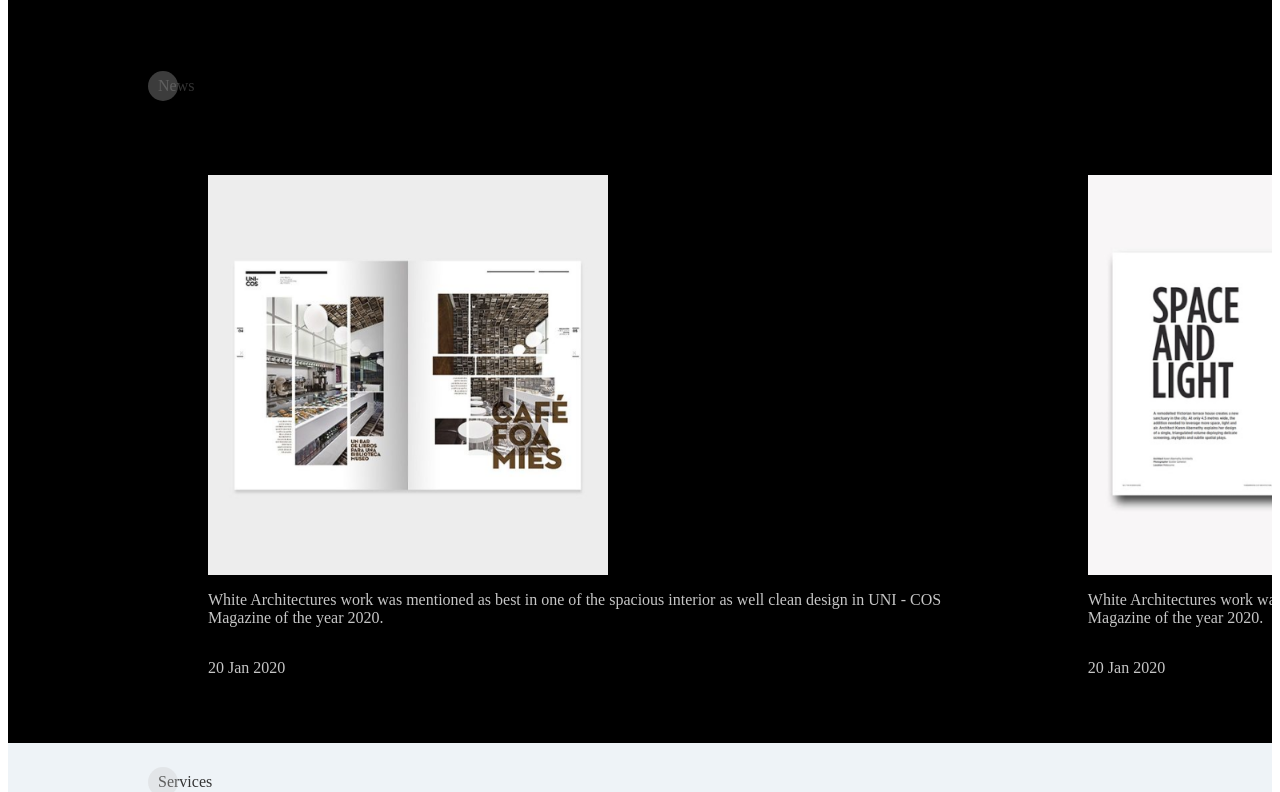
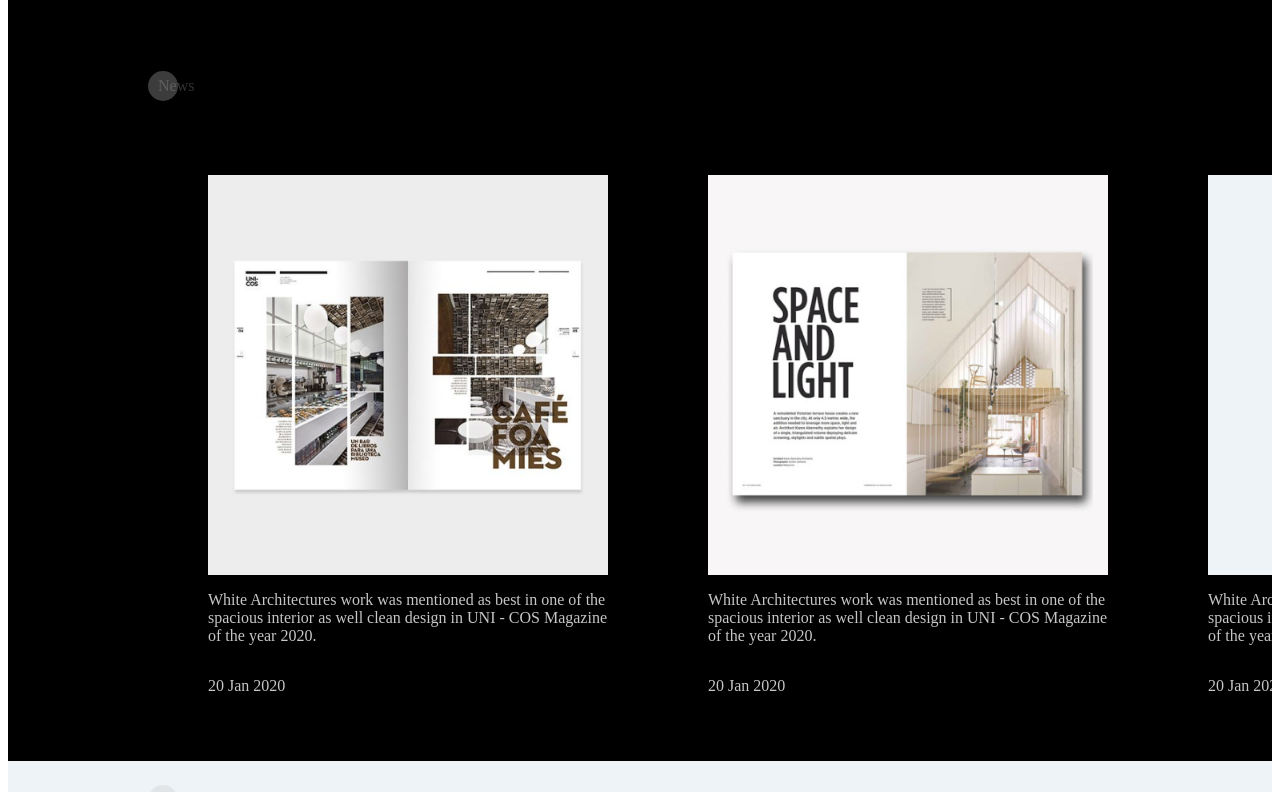
Before and after one commit to vishalkamdi/white-architecture-task, a React (Vite) app: page / in a window 1280 px wide. Shown: the part 2020-2812 px from the top of the page. Built offline with nearby package versions, Linux system fonts and the light colour scheme.

Commit message:
STYLE: Removed min width for desk mode.

```diff
--- a/src/components/about/about.css
+++ b/src/components/about/about.css
@@ -60,7 +60,6 @@
   display: flex;
   flex-direction: column;
   padding: 50px;
-  min-width: 70%;
 }
 
 /* Responsive styles */
@@ -102,6 +101,7 @@
 
   .news-detail-card {
     padding: 30px;
+    min-width: 70%;
   }
 
   .news-detail-card img {
```
